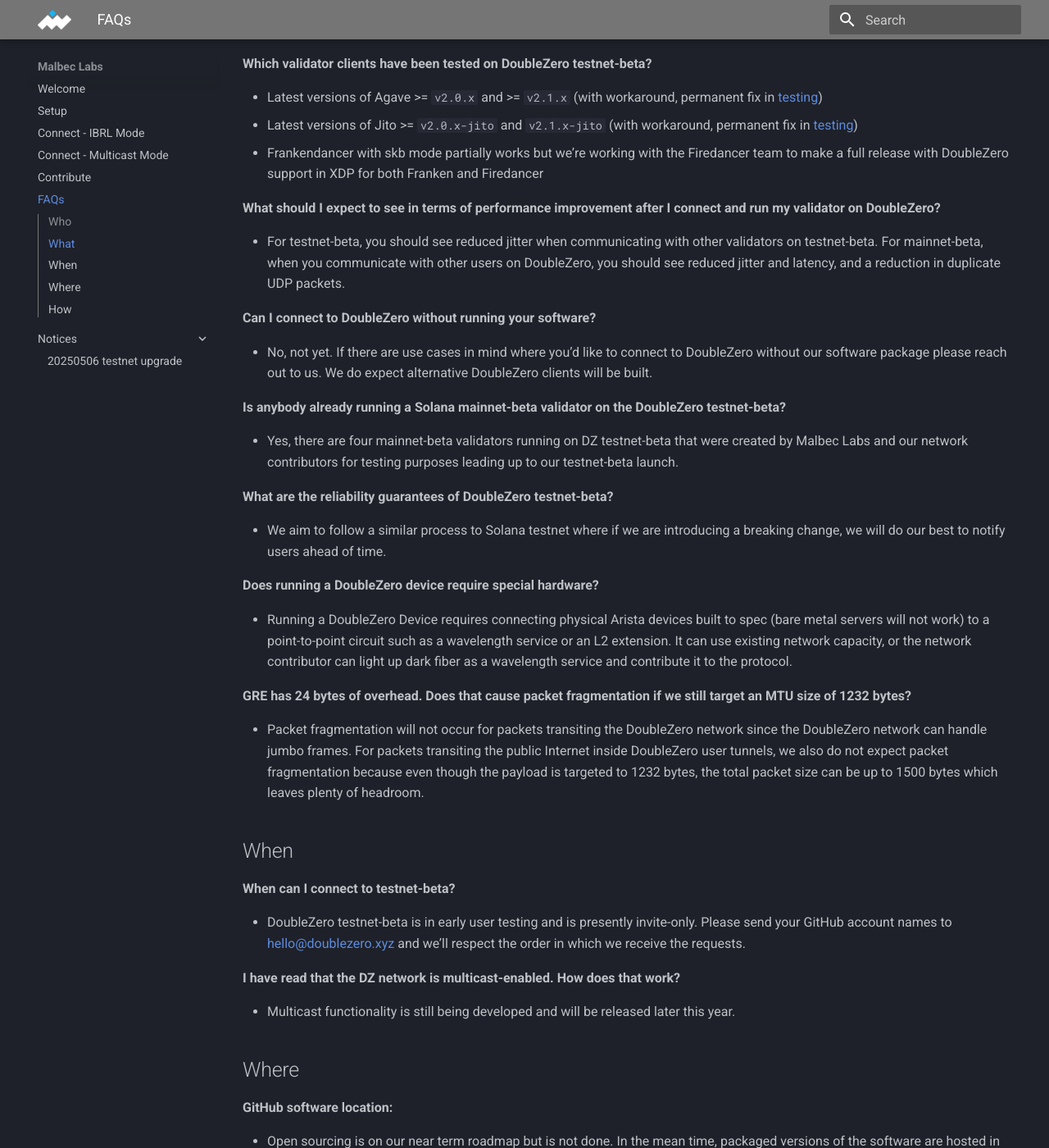
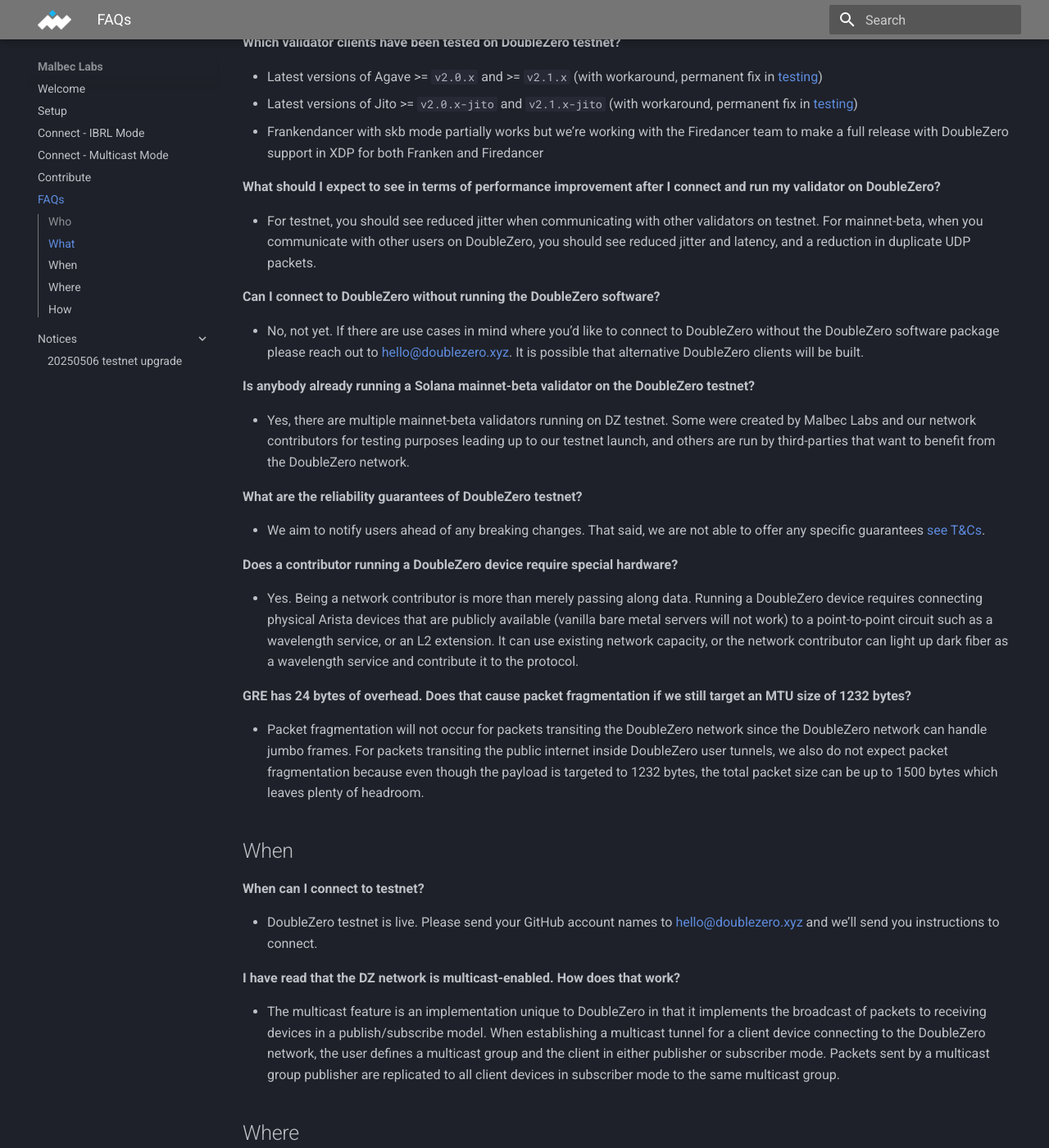
Before and after one commit to malbeclabs/docs, an MkDocs documentation site: the page built from docs/faqs.md, in a window 1280 px wide and 1400 px high, scrolled down 676 px. Shown: the whole window at 82% size. Built offline with MkDocs 1.6.1 and Material for MkDocs 9.7.7, drawn with Linux system fonts in a browser that asks for light colours; some of the changed text lies outside the part shown.

Commit message:
legal and regulatory language edits

````diff
--- a/docs/faqs.md
+++ b/docs/faqs.md
@@ -2,25 +2,25 @@
 
 ## Who
 
-**Who do I contact to join DoubleZero testnet-beta?**
+**Who do I contact to join DoubleZero testnet?**
 
 - [hello@doublezero.xyz](mailto:hello@doublezero.xyz)
 
-**How do I get support after I join testnet-beta?**
+**How do I get support after I join testnet?**
 
-- For early testnet-beta users the DoubleZero Foundation has established a community Slack channel to collaborate, ask questions and report findings.  Later on we expect the DoubleZero Foundation will also provide a communication channel like Discord to collaborate with testnet-beta and mainnet-beta users.
+- For testnet users DoubleZero Foundation has established a community Slack channel to collaborate, ask questions and report findings.  Later on we expect there will be a communication channel like Discord to collaborate with testnet and mainnet-beta users.
 
 **Who are the existing network contributors supporting DoubleZero’s physical network?**
 
-- For testnet-beta, Jump Trading is the primary contributor of network bandwidth.
+- For testnet, Jump Trading is the primary contributor.
 
 ## What
 
-**What are the FPGA capabilities on DoubleZero testnet-beta?**
+**What are the FPGA capabilities on DoubleZero?**
 
-- Once enabled, the DoubleZero testnet-beta FPGA implementation will provide transaction deduplication and signature verification of UDP traffic (not QUIC).  We are actively working on a solution that balances the benefits of QUIC with the benefits of spam prevention.
+- Once enabled, the DoubleZero FPGA implementation will provide transaction deduplication and signature verification of UDP traffic (not QUIC).  We are actively working on a solution that balances the benefits of QUIC with the benefits of spam prevention.
 
-**Which validator clients have been tested on DoubleZero testnet-beta?**
+**Which validator clients have been tested on DoubleZero testnet?**
 
 - Latest versions of Agave >= `v2.0.x` and >= `v2.1.x` (with workaround, permanent fix in [testing](https://github.com/anza-xyz/agave/pull/4581))
 - Latest versions of Jito >= `v2.0.x-jito` and `v2.1.x-jito` (with workaround, permanent fix in [testing](https://github.com/jito-foundation/jito-solana/pull/770))
@@ -28,84 +28,76 @@
 
 **What should I expect to see in terms of performance improvement after I connect and run my validator on DoubleZero?**
 
-- For testnet-beta, you should see reduced jitter when communicating with other validators on testnet-beta. For mainnet-beta, when you communicate with other users on DoubleZero, you should see reduced jitter and latency, and a reduction in duplicate UDP packets.
+- For testnet, you should see reduced jitter when communicating with other validators on testnet. For mainnet-beta, when you communicate with other users on DoubleZero, you should see reduced jitter and latency, and a reduction in duplicate UDP packets.
 
-**Can I connect to DoubleZero without running your software?**
+**Can I connect to DoubleZero without running the DoubleZero software?**
 
-- No, not yet.  If there are use cases in mind where you’d like to connect to DoubleZero without our software package please reach out to us.  We do expect alternative DoubleZero clients will be built.
+- No, not yet.  If there are use cases in mind where you’d like to connect to DoubleZero without the DoubleZero software package please reach out to [hello@doublezero.xyz](mailto:hello@doublezero.xyz).  It is possible that alternative DoubleZero clients will be built.
 
-**Is anybody already running a Solana mainnet-beta validator on the DoubleZero testnet-beta?**
+**Is anybody already running a Solana mainnet-beta validator on the DoubleZero testnet?**
 
-- Yes, there are four mainnet-beta validators running on DZ testnet-beta that were created by Malbec Labs and our network contributors for testing purposes leading up to our testnet-beta launch.
+- Yes, there are multiple mainnet-beta validators running on DZ testnet. Some were created by Malbec Labs and our network contributors for testing purposes leading up to our testnet launch, and others are run by third-parties that want to benefit from the DoubleZero network.
 
-**What are the reliability guarantees of DoubleZero testnet-beta?**
+**What are the reliability guarantees of DoubleZero testnet?**
 
-- We aim to follow a similar process to Solana testnet where if we are introducing a breaking change, we will do our best to notify users ahead of time.
+- We aim to notify users ahead of any breaking changes. That said, we are not able to offer any specific guarantees [see T&Cs](https://doublezero.xyz/terms.pdf).
 
-**Does running a DoubleZero device require special hardware?**
+**Does a contributor running a DoubleZero device require special hardware?**
 
-- Running a DoubleZero Device requires connecting physical Arista devices built to spec (bare metal servers will not work) to a point-to-point circuit such as a wavelength service or an L2 extension.  It can use existing network capacity, or the network contributor can light up dark fiber as a wavelength service and contribute it to the protocol.
+- Yes. Being a network contributor is more than merely passing along data. Running a DoubleZero device requires connecting physical Arista devices that are publicly available (vanilla bare metal servers will not work) to a point-to-point circuit such as a wavelength service, or an L2 extension.  It can use existing network capacity, or the network contributor can light up dark fiber as a wavelength service and contribute it to the protocol.
 
 **GRE has 24 bytes of overhead.  Does that cause packet fragmentation if we still target an MTU size of 1232 bytes?**
 
-- Packet fragmentation will not occur for packets transiting the DoubleZero network since the DoubleZero network can handle jumbo frames.  For packets transiting the public Internet inside DoubleZero user tunnels, we also do not expect packet fragmentation because even though the payload is targeted to 1232 bytes, the total packet size can be up to 1500 bytes which leaves plenty of headroom.
+- Packet fragmentation will not occur for packets transiting the DoubleZero network since the DoubleZero network can handle jumbo frames.  For packets transiting the public internet inside DoubleZero user tunnels, we also do not expect packet fragmentation because even though the payload is targeted to 1232 bytes, the total packet size can be up to 1500 bytes which leaves plenty of headroom.
 
 ## When
 
-**When can I connect to testnet-beta?**
+**When can I connect to testnet?**
 
-- DoubleZero testnet-beta is in early user testing and is presently invite-only.  Please send your GitHub account names to [hello@doublezero.xyz](mailto:hello@doublezero.xyz) and we’ll respect the order in which we receive the requests.
+- DoubleZero testnet is live.  Please send your GitHub account names to [hello@doublezero.xyz](mailto:hello@doublezero.xyz) and we’ll send you instructions to connect.
 
 **I have read that the DZ network is multicast-enabled.  How does that work?**
 
-- Multicast functionality is still being developed  and will be released later this year.
-
+- The multicast feature is an implementation unique to DoubleZero in that it implements the broadcast of packets to receiving devices in a publish/subscribe model. When establishing a multicast tunnel for a client device connecting to the DoubleZero network, the user defines a multicast group and the client in either publisher or subscriber mode. Packets sent by a multicast group publisher are replicated to all client devices in subscriber mode to the same multicast group.
 
 ## Where
 
 **GitHub software location:**
 
-- Open sourcing is on our near term roadmap but is not done.  In the mean time, packaged versions of the software are hosted in our apt/yum repos hosted by Cloudsmith.  We recorgnize many users will want to compile this software from the source code and will open our repo to the public as soon as we're able.
+- Open sourcing is on our near-term roadmap.  In the mean time, packaged versions of the software are hosted in our apt/yum repos hosted by Cloudsmith.  We recognize many users will want to compile this software from the source code and will open our repo to the public as soon as we're able.
 
-**GitHub setup guide location:**
+**Where does DoubleZero testnet have a physical presence?**
 
-- [https://docs.malbeclabs.com](https://docs.malbeclabs.com) — this link is behind GitHub authentication and requires the user to be a collaborator on the `docs-demo` repo.  Please contact [hello@doublezero.xyz](mailto:hello@doublezero.xyz) to get on the invite list.  If you’re seeing this page then you already have access.
-
-**Where does DoubleZero testnet-beta have a physical presence?**
-
-- The following cities have testnet-beta POPs: Singapore, Tokyo, Los Angeles, New York, London, Frankfurt, Amsterdam.  We use IATA codes to identify these locations in the protocol.
+- The following cities have testnet POPs: Singapore, Tokyo, Los Angeles, New York, London, Frankfurt, Amsterdam.  We use IATA codes to identify these locations in the protocol.
 
 
 ## How
 
-**How do I join testnet-beta?**
+**How do I join testnet?**
 
-- DoubleZero testnet-beta is presently invite-only and will remain this way until our public launch.  If you’re interested in joining please email [hello@doublezero.xyz](mailto:hello@doublezero.xyz) and we’ll send you a Google Form which will help us organize the participants.  Invitations will be sent based on available testnet-beta slots in each region; we’ll be adding more slots over time.
+- Please send your GitHub account name(s) to [hello@doublezero.xyz](mailto:hello@doublezero.xyz) and we'll send you instructions to connect.
 
-**Do I have to ask my bare metal hosting provider to change anything in my hosting environment?**
+**As a user, do I have to ask my bare metal hosting provider to change anything in my hosting environment?**
 
-- No.  Any internet-connected Ubuntu or RHEL-based Linux system with a public IP can connect to doublezero.  The performance of the network will be better depending on how close your computer is to the nearest DoubleZero location.
-
-**Which parts of DoubleZero testnet-beta have been decentralized at this stage?**
-- Resource allocation is completely decentralized as it lives on the Solana blockchain. Provisioning of network nodes to accept DoubleZero connections is currently centralized and operated by Malbec Labs. DoubleZero plans to decentralize provisioning in the future.
+- No.  Any internet-connected Ubuntu or RHEL-based Linux system with a public IP can connect to DoubleZero.  The performance of the network will be better depending on how close your computer is to the nearest DoubleZero contributor's physical location.
 
 **I run an RPC service, how can I connect to DoubleZero?**
 
-- On testnet-beta, RPC hosts can join as any other host.  When we get to mainnet there may be separate smart contracts for different classes of users.
+- On testnet, RPC hosts can join as any other host. When we get to mainnet-beta there may be separate smart contracts for different classes of users.
 
-**How do I fail over to my exiting Internet connection if I am having problems with my DZ connection?**
+**How do I fail over to my existing internet connection if I am having problems with my DZ connection?**
 
-- The answer depends on what your next step is.  If you wish to leave DoubleZero altogether, use `doublezero disconnect` … if you expect to reconnect after DoubleZero is repaired, you can simply stop `doublezerod` using `systemctl stop doublezerod`.  In either case you need to restart the validator process and bind to a new IP address that you wish to use.  This is because none of the existing Solana validators client have multi-homing awareness but we’re working with both Anza and Firedancer to add this support.
+- The answer depends on what your next step is.  If you wish to leave DoubleZero altogether, use `doublezero disconnect` … if you expect to reconnect after DoubleZero is repaired, you can simply stop `doublezerod` using `systemctl stop doublezerod`.  In either case you need to restart the validator process and bind to a new IP address that you wish to use.  This is because none of the existing Solana validator client implementations have multi-homing awareness but both Agave and Firedancer maintaining teams are working to add this support.
 - We intend to provide docs for the failover process for each validator client stack which can be integrated into your ops processes
 
 **Will I run the same validator client as I am running now?**
 
-- Yes.  You can use the same client, DZ doesn’t interfere with the Solana code.  Once we enable the FPGAs in testnet, DZ’s dedupe and sigverify process will happen at the edge of the network before you process the packets.
+- Yes.  You can use the same client as DoubleZero doesn’t interfere with the Solana code.  Once the FPGAs are enabled, DZ’s dedupe and sigverify process will happen at the edge of the network before your validator client receives the packets for processing.
 
-**Will I need to run sigverify again once I receive the deduped transaction traffic from DZ?**
+**Will I need to run sigverify again once I receive the deduped transaction traffic from DoubleZero?**
 
-- The DoubleZero FPGA will drop packets that matches the criteria to be verified by the FPGA (UDP port) and that are improperly signed before they arrive at your network interface.  However, we expect that all validator software clients will continue to verify valid signatures prior to packing.
+- The DoubleZero FPGA will drop packets that match the criteria to be verified by the FPGA (UDP port) and that are improperly signed before they arrive at your network interface.  However, we expect that all validator software clients will continue to verify valid signatures prior to packing.
 
 **Does DoubleZero introduce any new attack vectors?**
 
-- We initially developed `doublezerod` under a root user but as of v0.21.0 it runs as an unprivileged user with appropriate CAP_NET_* permissions to the devices it needs to communicate with.
+- We initially developed `doublezerod` under a root user but as of v0.21.0 it runs as an unprivileged user with appropriate CAP_NET_* permissions to the devices with which it needs to communicate.
--- a/docs/setup.md
+++ b/docs/setup.md
@@ -169,10 +169,10 @@
 !!! note inline end
 	To check if your pubkey is already in the allowlist, use `doublezero user allowlist list | grep <your_pubkey>`
 
-DoubleZero testnet is currently in a permissioned mode.  In order to connect, your pubkey must be present in the allowlist which is managed by the DoubleZero Foundation.
+DoubleZero testnet is currently in a permissioned mode.  In order to connect, your pubkey must be present in the allowlist.
 
-If your pubkey is not in the allowlist, please reach out to the [DoubleZero Foundation](https://doublezero.xyz).
-Once allowlisted, you will also notice that the ```doublezero balance``` is non-zero. If you still see a zero balance please reach out to the [DoubleZero Foundation](https://doublezero.xyz).
+If your pubkey is not in the allowlist, please reach out to [hello@doublezero.xyz](mailto:hello@doublezero.xyz).
+Once allowlisted, you will also notice that the ```doublezero balance``` is non-zero. If you still see a zero balance please reach out to [hello@doublezero.xyz](mailto:hello@doublezero.xyz).
 
 ### 8. Check that doublezerod has discovered DZ devices
 Before connecting, be sure `doublezerod` has discovered and pinged each of the available DZ testnet switches:
````
Also changed, not shown: docs/architecture.md (+13 -15 lines), docs/contribute.md (+14 -12 lines), docs/index.md (+13 -7 lines).
